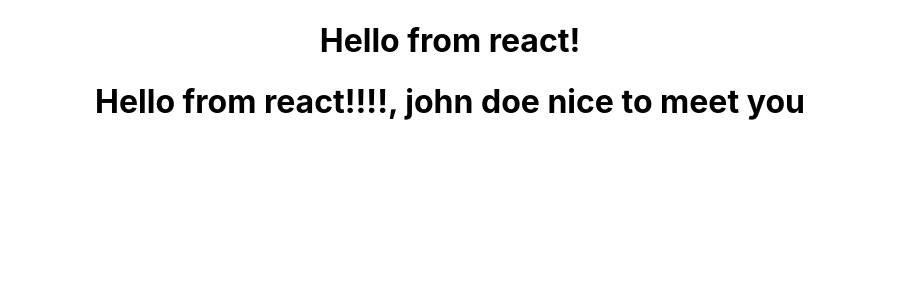
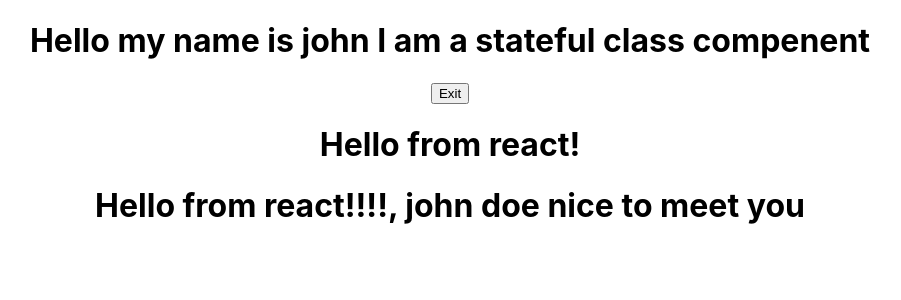
Before and after one commit to rebahama/react-project, a React (Create React App) app in the folder my-app/: page / in a window 1280 px wide. Shown: the top 300 px of the page, without its empty margins (190-1091 px from the left). Built offline with nearby package versions, Linux system fonts and the light colour scheme.

Commit message:
add class components

```diff
--- a/my-app/src/App.js
+++ b/my-app/src/App.js
@@ -1,11 +1,13 @@
 import './App.css';
 import FunctionalGreeting from './components/FuncionalGreeting';
 import FunctionalGreetingWithProps from './components/FuncionalGreetingWithProps';
+import StatefulGreeting from './components/StatefulGreeting';
 
 function App() {
   return (
     <div className="App">
 
+      <StatefulGreeting greeting="I am a stateful class compenent" name="john"/>
       <FunctionalGreeting/>
       <FunctionalGreetingWithProps greeting="nice to meet you" name="john doe" />
     </div>
--- /dev/null
+++ b/my-app/src/components/StatefulGreeting.js
@@ -0,0 +1,33 @@
+import React from "react";
+
+
+class StatefulGreeting extends React.Component {
+
+
+   constructor(props) {
+
+    super(props);
+    this.state={
+
+        introduction:"Hello",
+        buttontext:"Exit",
+    };
+
+   }
+
+
+
+
+    render() {
+        return (
+        <div>
+            <h1>{this.state.introudction} Hello my name is {this.props.name} {this.props.greeting}</h1>
+            <button>{this.state.buttontext} </button>
+        </div>
+
+        )
+    }
+
+}
+
+export default StatefulGreeting;
```
